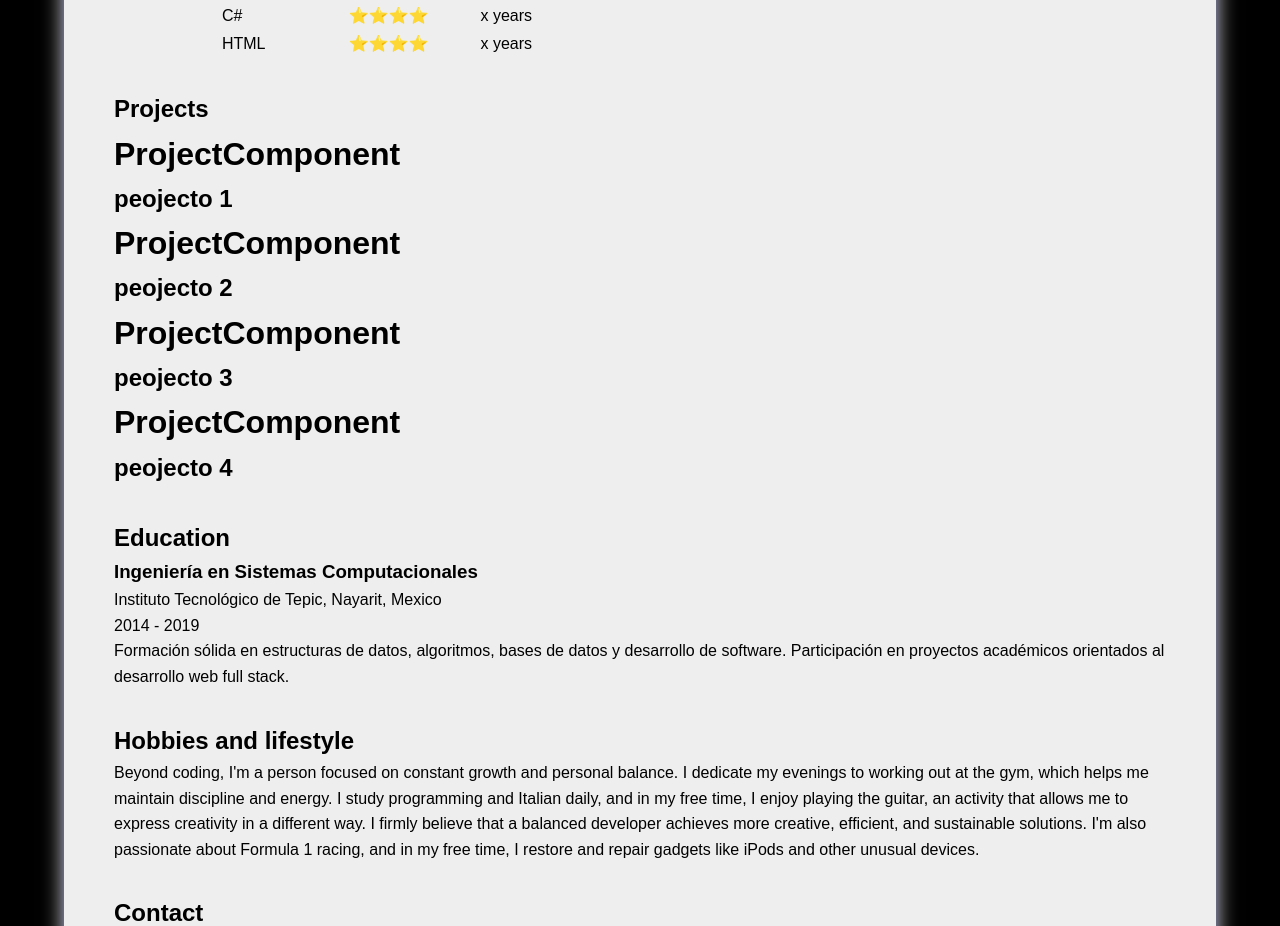
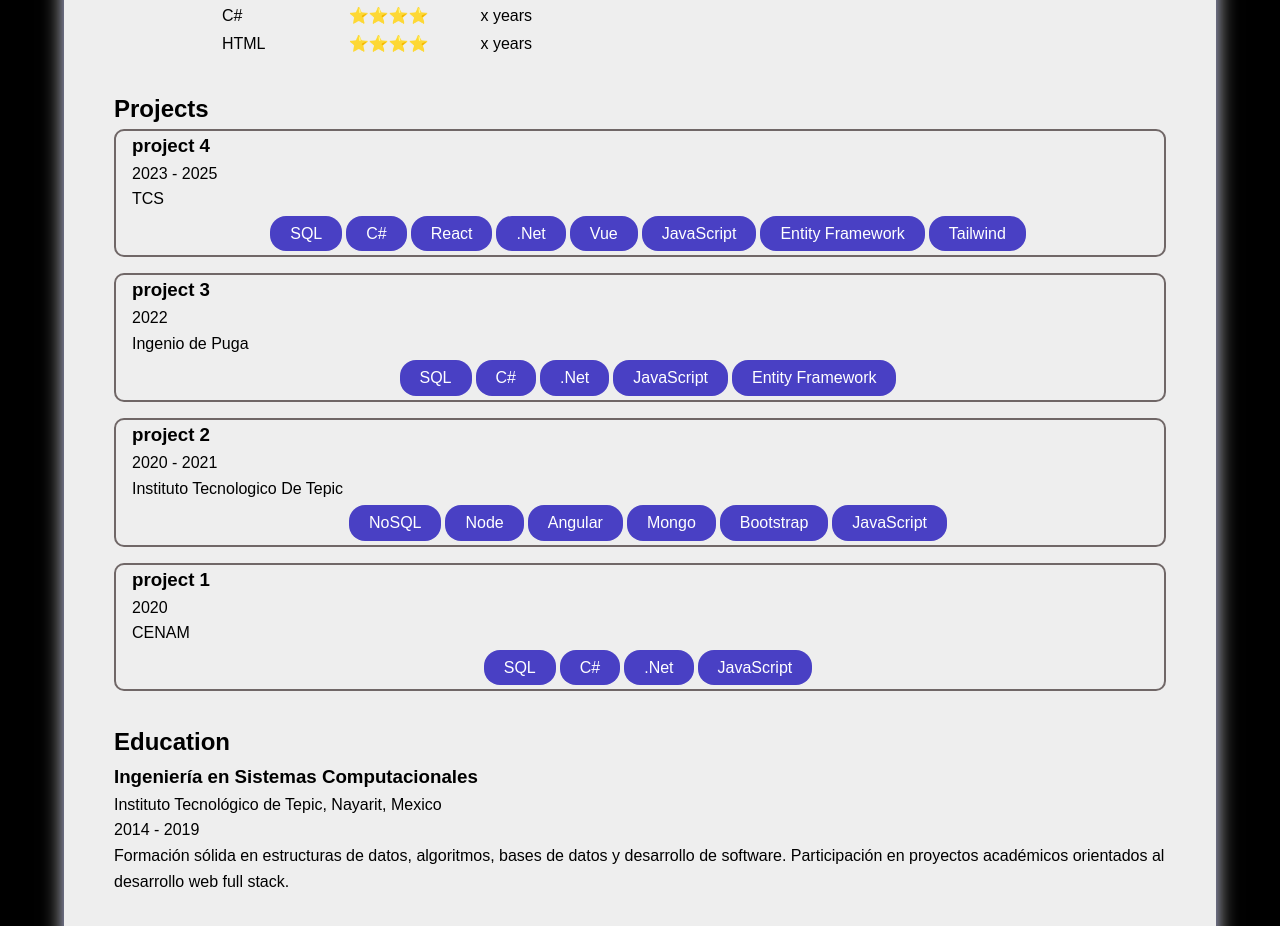
Before and after one commit to carlosValencia01/personal-page, a React (Vite) app: page /about-me in a window 1280 px wide. Shown: the part 880-1806 px from the top of the page. Built offline with nearby package versions, Linux system fonts and the light colour scheme.

Commit message:
starting projectComponent

```diff
--- a/src/Pages/AboutMe/AboutMe.jsx
+++ b/src/Pages/AboutMe/AboutMe.jsx
@@ -3,11 +3,15 @@ import '../../i18n';
 import './styles.css'
 import { useEffect, useState } from 'react';
 import { ProjectComponent } from './ProjectComponent';
-import { projects } from './projectInfo'
+import { projectsEs } from './projectInfoEs'
+import { projectsEn } from './projectInfoEn'
 
 export const AboutMe = () => {
     const { t, i18n } = useTranslation();
     const [lang, setLang] = useState(i18n.language || 'en');
+    const [projects, setProjects] = useState(projectsEn);
+
+
 
     const toggleLanguage = () => {
         const newLang = lang === 'en' ? 'es' : 'en';
@@ -17,6 +21,7 @@ export const AboutMe = () => {
 
       useEffect(() => {
         setLang(i18n.language);
+        lang === 'es' ? setProjects(projectsEs) : setProjects(projectsEn);
       }, [i18n.language]);
 
 
@@ -130,7 +135,7 @@ export const AboutMe = () => {
                     <h2 className='section-title'>{t('section-projects')}</h2>
                     {
                         projects.map(project =>
-                            <ProjectComponent key={project.id} name={project.name} />
+                            <ProjectComponent key={project.id} project={project} />
                         )
                     }
                 </div>
--- /dev/null
+++ b/src/Pages/AboutMe/ProjectComponent.css
@@ -0,0 +1,23 @@
+.main-container{
+    padding-left: 1rem;
+    border: 2px solid #524747cc ;
+    border-radius: 10px;
+    margin-bottom: 1rem;
+}
+
+.pill-container{
+    display: flex;
+    justify-content: center;
+
+}
+
+.pill{
+    background-color: #1b0fb9c6;
+    border: none;
+    color: white;
+    padding: 5px 20px;
+    text-align: center;
+    display: inline-block;
+    margin: 4px 2px;
+    border-radius: 16px;
+}
--- a/src/Pages/AboutMe/ProjectComponent.jsx
+++ b/src/Pages/AboutMe/ProjectComponent.jsx
@@ -1,8 +1,19 @@
+import './ProjectComponent.css'
+
 export const ProjectComponent = (props) => {
     return (
-        <>
-            <h1>ProjectComponent</h1>
-            <h2>{props.name}</h2>
-        </>
+        <div className='main-container'>
+            <h3>{props.project.name}</h3>
+            <p>{props.project.duration}</p>
+            <p>{props.project.compani}</p>
+            <p>{props.project.description}</p>
+            {/* TODO - show technologies as pills */}
+            <div className='pill-container'>
+                {props.project.technologies.map(technologie =>
+                    <div className='pill' key={technologie}>{technologie}</div>
+
+                )}
+            </div>
+        </div>
     )
 }
--- a/src/Pages/AboutMe/projectInfo.js
+++ /dev/null
@@ -1,30 +0,0 @@
-export const projects = [
-    {
-        id:1,
-        name:'peojecto 1',
-        duration:'',
-        compani:'',
-        technologies:''
-    },
-    {
-        id:2,
-        name:'peojecto 2',
-        duration:'',
-        compani:'',
-        technologies:''
-    },
-    {
-        id:3,
-        name:'peojecto 3',
-        duration:'',
-        compani:'',
-        technologies:''
-    },
-    {
-        id:4,
-        name:'peojecto 4',
-        duration:'',
-        compani:'',
-        technologies:''
-    }
-]
--- /dev/null
+++ b/src/Pages/AboutMe/projectInfoEn.js
@@ -0,0 +1,34 @@
+export const projectsEn = [
+    {
+        id:4,
+        name:'project 4',
+        duration:'2023 - 2025',
+        compani:'TCS',
+        description:'',
+        technologies:['SQL','C#','React','.Net','Vue','JavaScript','Entity Framework', 'Tailwind']
+    },
+    {
+        id:3,
+        name:'project 3',
+        duration:'2022',
+        compani:'Ingenio de Puga',
+        description:'',
+        technologies:['SQL','C#','.Net','JavaScript','Entity Framework']
+    },
+    {
+        id:2,
+        name:'project 2',
+        duration:'2020 - 2021',
+        compani:'Instituto Tecnologico De Tepic',
+        description:'',
+        technologies:['NoSQL','Node','Angular','Mongo','Bootstrap','JavaScript']
+    },
+    {
+        id:1,
+        name:'project 1',
+        duration:'2020',
+        compani:'CENAM',
+        description:'',
+        technologies:['SQL','C#','.Net','JavaScript']
+    }
+]
--- /dev/null
+++ b/src/Pages/AboutMe/projectInfoEs.js
@@ -0,0 +1,33 @@
+export const projectsEs = [
+    {
+        id:4,
+        name:'proyecto 4',
+        duration:'2023 - 2025',
+        compani:'TCS',
+        description:'',
+        technologies:['SQL','C#','React','.Net','Vue','JavaScript','Entity Framework', 'Tailwind']
+    },
+    {
+        id:3,
+        name:'proyecto 3',
+        duration:'2022',
+        compani:'Ingenio de Puga',
+        description:'',
+        technologies:['SQL','C#','.Net','JavaScript','Entity Framework']
+    },
+    {
+        id:2,
+        name:'proyecto 2',
+        duration:'2020 - 2021',
+        compani:'Instituto Tecnologico De Tepic',
+        description:'',
+        technologies:['NoSQL','Node','Angular','Mongo','Bootstrap','JavaScript']
+    },
+    {
+        id:1,
+        name:'proyecto 1',
+        duration:'2020',
+        compani:'CENAM',
+        technologies:['SQL','C#','.Net','JavaScript']
+    }
+]
```
